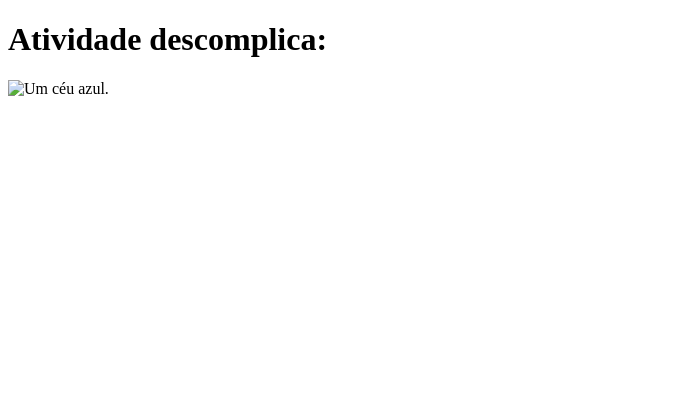
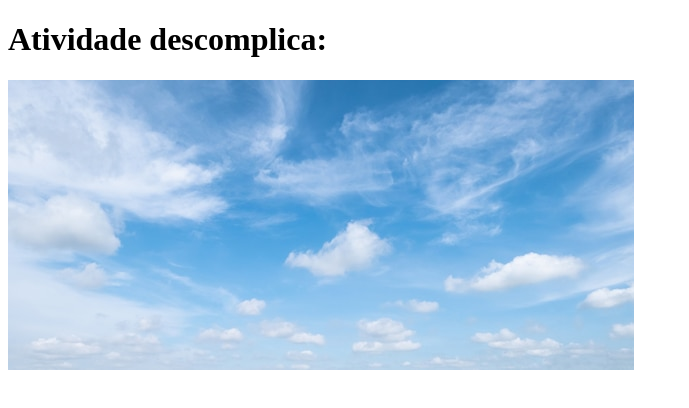
Before and after one commit to Z1nnho/Atividade-Descomplica, a plain HTML site: page index.html in a window 1280 px wide. Shown: the whole page, without its empty margins (0-689 px from the left). Drawn offline with Linux system fonts and the light colour scheme.

Commit message:
Update index.html
Problema na referência da imagem corrigida.

```diff
--- a/index.html
+++ b/index.html
@@ -7,6 +7,6 @@
 
 <body>
     <h1>Atividade descomplica:</h1>
-    <img src="images/ceu-azul-com-nuvens-brancas-suaves_64749-3051" alt="Um céu azul.">
+    <img src="images/ceu-azul-com-nuvens-brancas-suaves_64749-3051.jpg" alt="Um céu azul.">
 
 </body>
```
